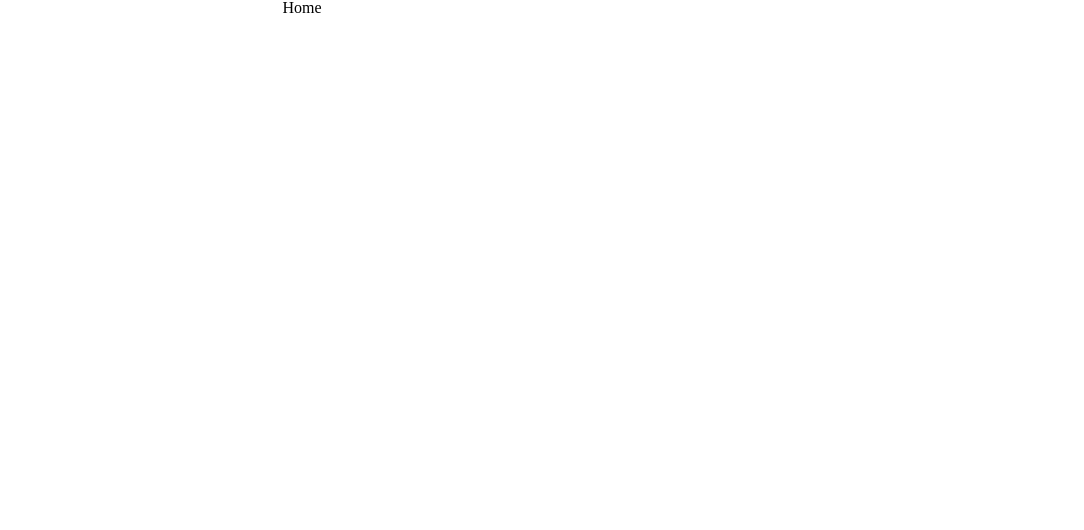
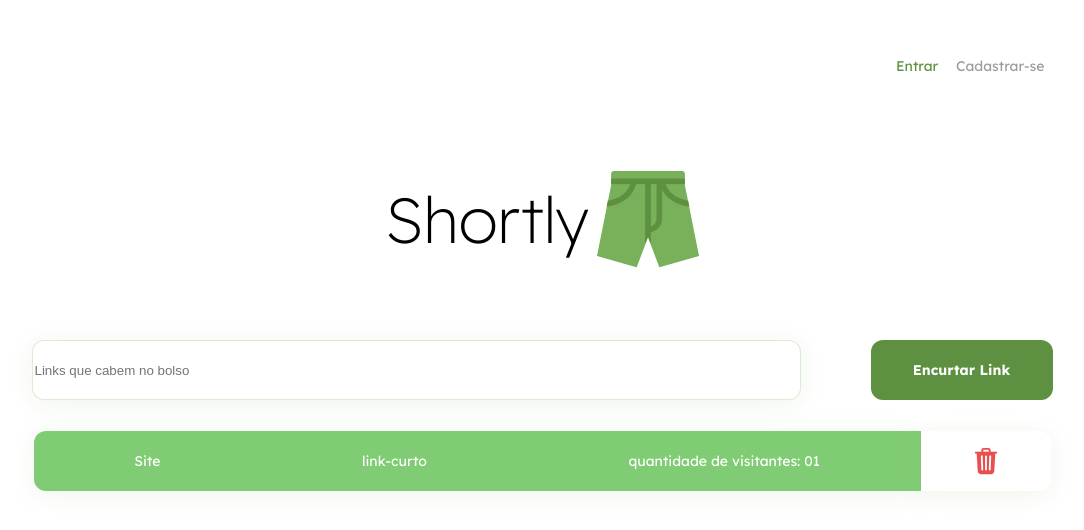
Before and after one commit to nando-castro/shortly-front, a React (Create React App) app: page /home in a window 1280 px wide. Shown: the top 530 px of the page, without its empty margins (98-1182 px from the left). Built offline with nearby package versions, Linux system fonts and the light colour scheme.

Commit message:
created home screen

```diff
--- a/src/components/home/HomeScreen.js
+++ b/src/components/home/HomeScreen.js
@@ -1,4 +1,63 @@
-import { Container } from "./styles";
+import { useState } from "react";
+import { useNavigate } from "react-router-dom";
+import { Button, Container, Form, Header, Item } from "./styles";
+import axios from "axios";
+import Logo from "../../shared/logo/Logo";
+
 export default function HomeScreen() {
-  return <Container>Home</Container>;
+  const navigate = useNavigate();
+  const URL = `http://localhost:4000/signin`;
+
+  //const URL = `https://app-shortly-back.herokuapp.com/`;
+
+  const [url, setUrl] = useState({
+    url: "",
+  });
+
+  function shorten(e) {
+    e.preventDefault();
+
+    const promise = axios.post(URL, { ...url });
+    promise.then((res) => {
+      setUrl(res.data);
+      //user.token = response.data.token;
+      navigate("/");
+    });
+    promise.catch((err) => {
+      console.log("email ou senha inválidos");
+    });
+  }
+
+  function changeInput(e) {
+    setUrl({ ...url, [e.target.url]: e.target.value });
+  }
+  return (
+    <Container>
+      <Header>
+        <p className="login">Entrar</p>
+        <p>Cadastrar-se</p>
+      </Header>
+      <Logo />
+      <Form>
+        <input
+          type="text"
+          placeholder="Links que cabem no bolso"
+          value={url.url}
+          name="email"
+          onChange={changeInput}
+        />
+        <Button onClick={shorten}>Encurtar Link</Button>
+      </Form>
+      <Item>
+        <div>
+          <p>Site</p>
+          <p>link-curto</p>
+          <p>quantidade de visitantes: 01</p>
+        </div>
+        <div className="remove">
+          <ion-icon name="trash"></ion-icon>
+        </div>
+      </Item>
+    </Container>
+  );
 }
--- a/src/components/home/styles.js
+++ b/src/components/home/styles.js
@@ -1,11 +1,148 @@
 import styled from "styled-components";
 
 const Container = styled.div`
-  width: 100vh;
+  width: 100%;
   heigth: 100vh;
   display: flex;
   flex-direction: column;
   align-items: center;
+  justify-content: center;
 `;
 
-export { Container };
+const Header = styled.div`
+  width: 80%;
+  heigth: 40px;
+  display: flex;
+  flex-direction: row;
+  justify-content: right;
+  padding: 5px;
+  margin-top: 50px;
+
+  p {
+    width: 95px;
+    height: 18px;
+    padding: 2px;
+    cursor: pointer;
+
+    font-family: "Lexend Deca";
+    font-style: normal;
+    font-weight: 400;
+    font-size: 14px;
+    line-height: 18px;
+
+    color: #9c9c9c;
+  }
+
+  .login {
+    width: 50px;
+    margin-right: 10px;
+    color: #5d9040;
+  }
+`;
+
+const Form = styled.form`s
+  width: 100%;
+  heigth: auto;
+  display: flex;
+  flex-direction: row;
+  align-items: center;
+  padding: 30px;
+  margin-top: 40px;
+
+  input {
+    width: 769px;
+    height: 60px;
+
+    background: #ffffff;
+    border: 1px solid rgba(120, 177, 89, 0.25);
+    box-shadow: 0px 4px 24px rgba(120, 177, 89, 0.12);
+    border-radius: 12px;
+
+    input::placeholder {
+      font-family: "Lexend Deca";
+      font-style: normal;
+      font-weight: 400;
+      font-size: 14px;
+      line-height: 18px;
+
+      margin-left: 100px;
+      color: #9c9c9c;
+    }
+  }
+`;
+
+const Button = styled.div`
+  width: 182px;
+  height: 60px;
+  display: flex;
+  align-items: center;
+  justify-content: center;
+  margin-left: 70px;
+
+  background: #5d9040;
+  border-radius: 12px;
+
+  font-family: "Lexend Deca";
+  font-style: normal;
+  font-weight: 700;
+  font-size: 14px;
+  line-height: 18px;
+
+  text-align: center;
+
+  color: #ffffff;
+  cursor: pointer;
+`;
+
+const Item = styled.div`
+  width: 1020px;
+  height: 62px;
+  display: flex;
+  flex-direction: row;
+  align-items: center;
+  justify-content: center;
+
+  div {
+    width: 887px;
+    height: 60px;
+    display: flex;
+    align-items: center;
+    justify-content: space-around;
+
+    background: #80cc74;
+    box-shadow: 0px 4px 24px rgba(120, 177, 89, 0.12);
+    border-radius: 12px 0px 0px 12px;
+
+    font-family: "Lexend Deca";
+    font-style: normal;
+    font-weight: 400;
+    font-size: 14px;
+    line-height: 18px;
+
+    color: #ffffff;
+
+    flex: none;
+    order: 0;
+    flex-grow: 0;
+  }
+
+  .remove {
+    width: 130px;
+    height: 60px;
+    display: flex;
+    align-items: center;
+    justify-content: center;
+
+    background: #ffffff;
+    box-shadow: 0px 4px 24px rgba(120, 177, 89, 0.12);
+    border-radius: 0px 12px 12px 0px;
+
+    ion-icon {
+      color: #ea4f4f;
+      font-size: 30px;
+      cursor: pointer;
+    }
+  }
+`;
+
+export { Container, Header, Form, Button, Item };
```
